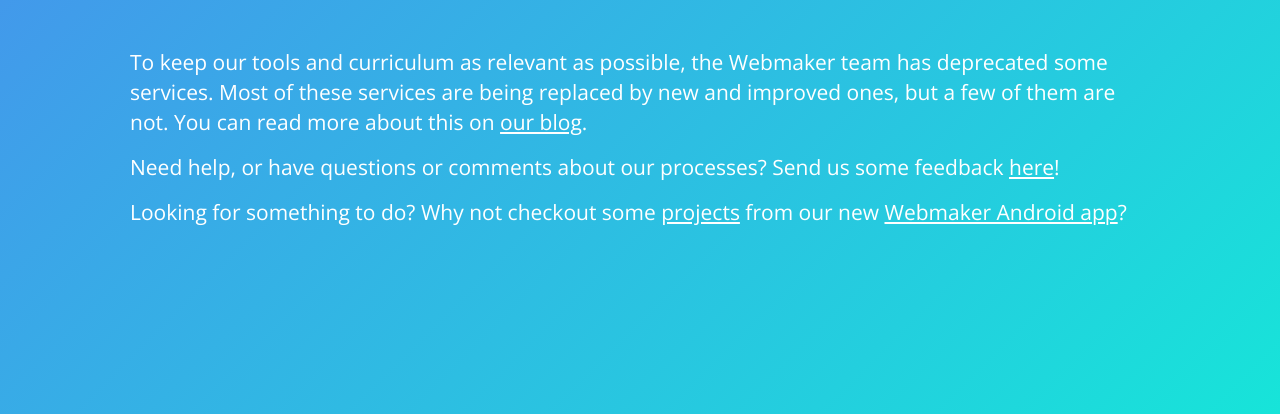
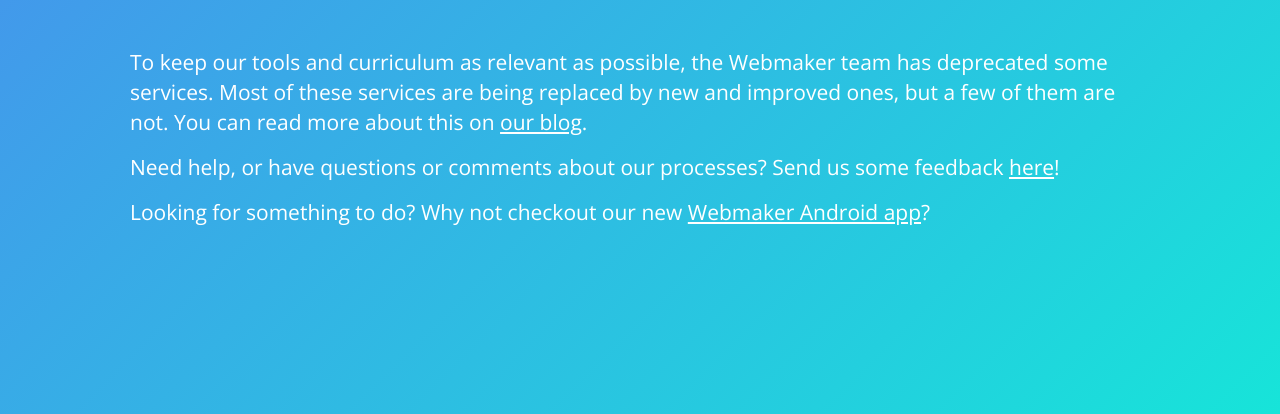
Before and after one commit to mozilla/mofo-deprecation, a website: page error.html in a window 1280 px wide. Shown: the part 386-800 px from the top of the page. Drawn offline with nearby package versions, Linux system fonts and the light colour scheme.

Commit message:
remove link to old webmaker projects

```diff
--- a/error.html
+++ b/error.html
@@ -27,7 +27,7 @@
         </section>
         <p>To keep our tools and curriculum as relevant as possible, the Webmaker team has deprecated some services. Most of these services are being replaced by new and improved ones, but a few of them are not. You can read more about this on <a href="https://blog.webmaker.org/product-update-for-appmaker-and-popcorn-maker">our blog</a>.</p>
         <p>Need help, or have questions or comments about our processes? Send us some feedback <a href="mailto:help@webmaker.org">here</a>!</p>
-        <p>Looking for something to do? Why not checkout some <a href="https://webmaker.org/explore">projects</a> from our new <a href="https://webmaker.org">Webmaker Android app</a>?</p>
+        <p>Looking for something to do? Why not checkout our new <a href="https://webmaker.org">Webmaker Android app</a>?</p>
       </div>
     </div>
   </body>
```
Also changed, not shown: index.html (+1 -1 lines).
